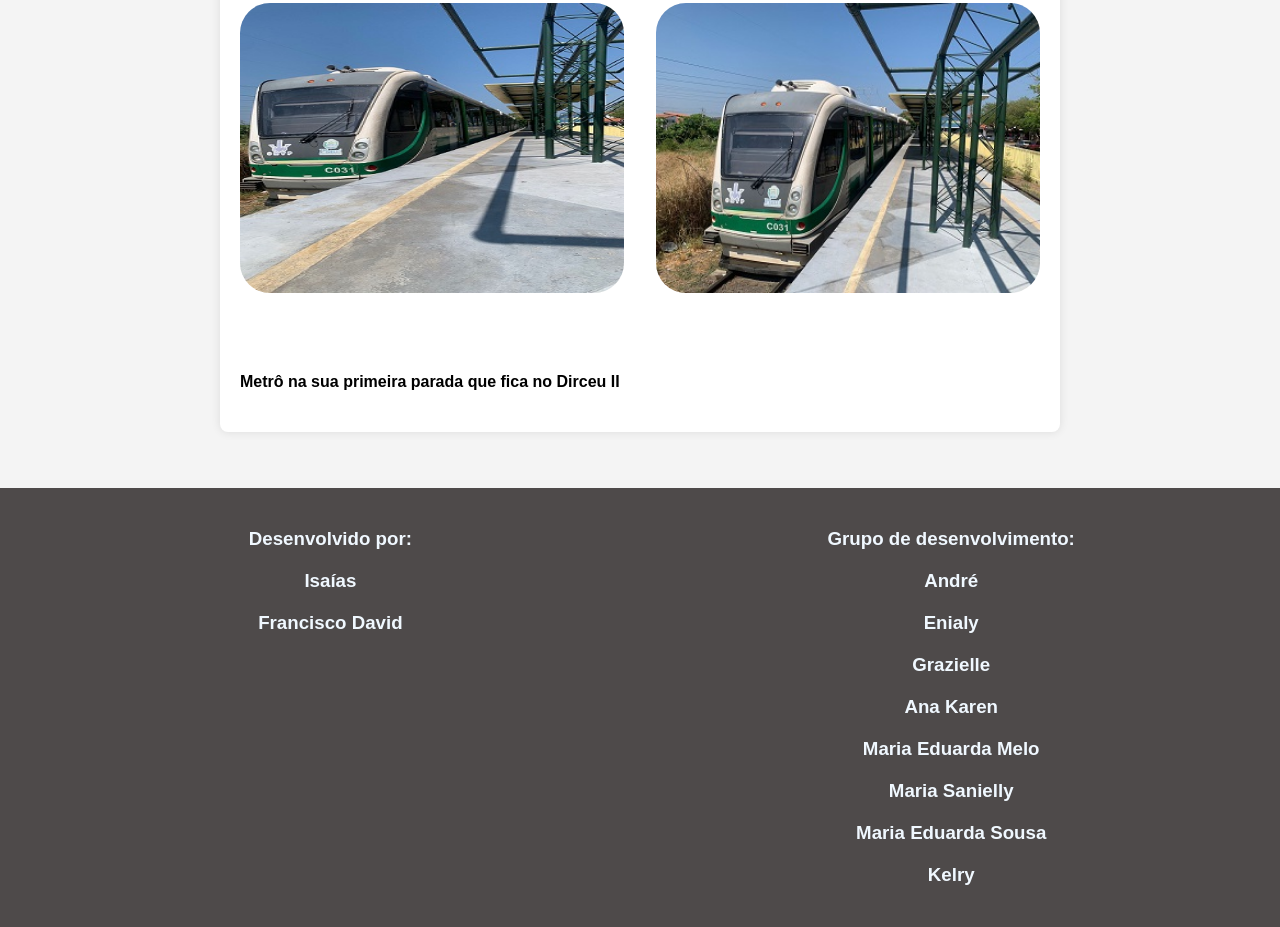
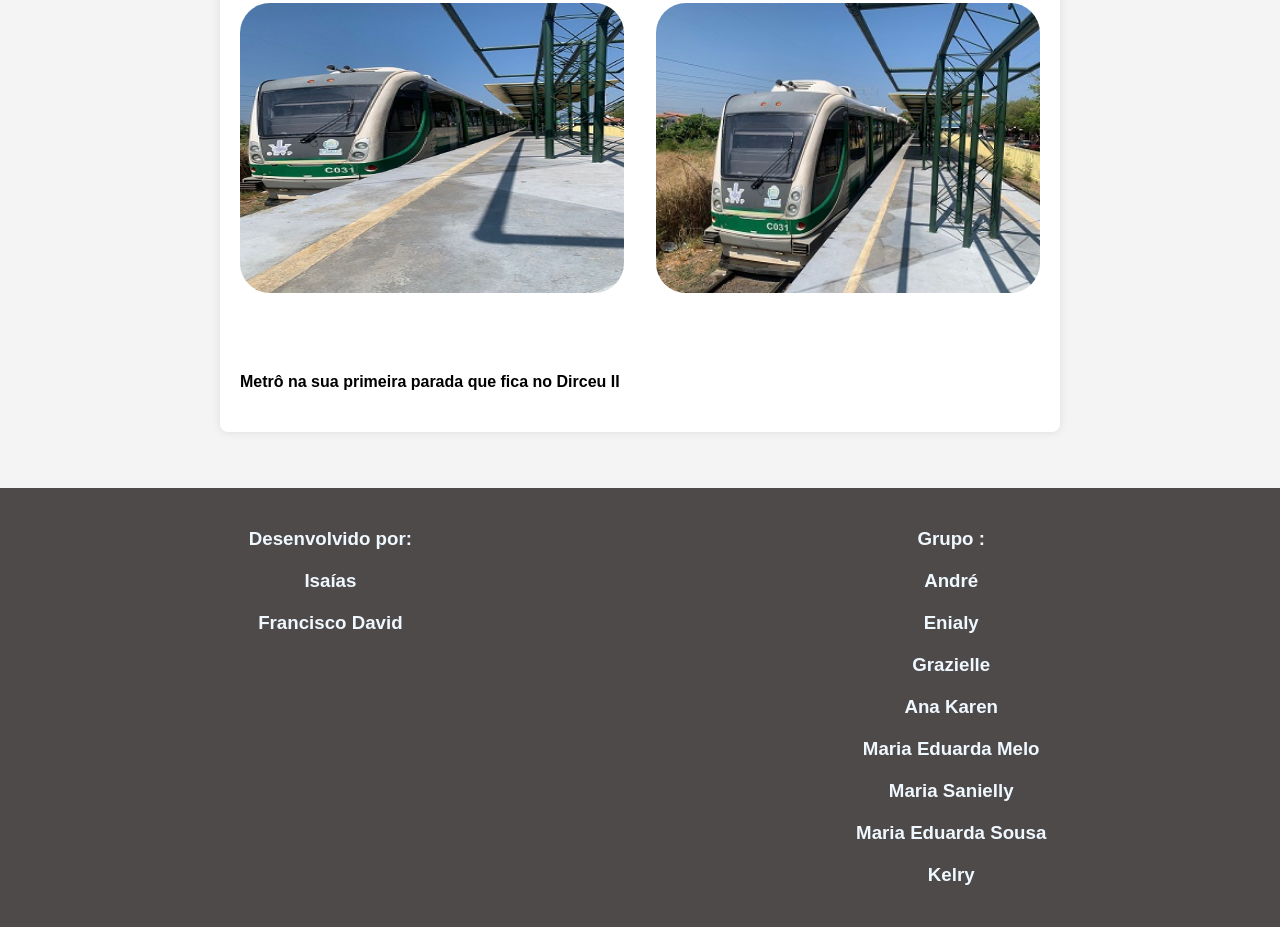
Before and after one commit to pedronso04/metro, a plain HTML site: page index.html in a window 1280 px wide. Shown: the part 2944-3871 px from the top of the page. Drawn offline with Linux system fonts and the light colour scheme.

Commit message:
Update index.html

```diff
--- a/index.html
+++ b/index.html
@@ -82,7 +82,7 @@
         </div>
 
         <div>
-        <h3>Grupo de desenvolvimento:</h3>
+        <h3>Grupo :</h3>
         <h3>André</h3>
         <h3>Enialy</h3>
         <h3>Grazielle</h3>
```
